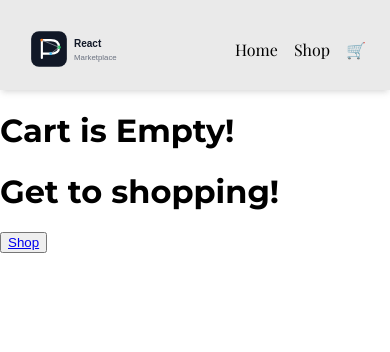
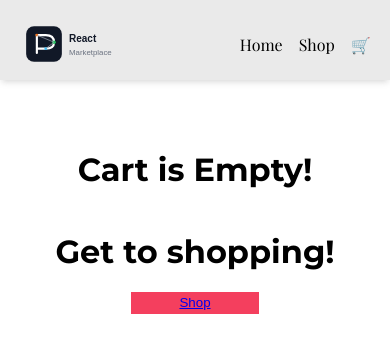
Before and after one commit to NedimM24/react-marketplace, a React (Vite) app: page /cart in a window 390 px wide. Shown: the top 352 px of the page. Built offline with nearby package versions, Linux system fonts and the light colour scheme; a web font is replaced by a local one.

Commit message:
styled empty cart page

```diff
--- a/src/components/CartItem.jsx
+++ b/src/components/CartItem.jsx
@@ -12,6 +12,7 @@ export function CartItem({ item, setCart }) {
         }
 
 
+    // Decrease the quantity by 1 and remove it from the array if its 0
     const decrease = () => {
         setCart(prev =>
             prev.map(cartItem =>
@@ -22,6 +23,7 @@ export function CartItem({ item, setCart }) {
             .filter(cartItem => cartItem.quantity > 0)
         )
     }
+
   return (
     <div className={styles.container}>
       <img src={item.image} alt="placeholder image" className={styles.image} />
@@ -36,6 +38,14 @@ export function CartItem({ item, setCart }) {
           <button onClick={decrease} className={styles.quantButtons}>-</button>
           <input type="text"
           value={item.quantity}
+          onChange={(e) => {
+            const value = Number(e.target.value);
+            setCart((prev) =>
+                prev.map((cartItem) =>
+                    cartItem.id === item.id
+                    ?{...cartItem, quantity:value} : cartItem))
+
+          }}
            />
           <button onClick={increase} className={styles.quantButtons}>+</button>
         </div>
--- a/src/components/CartItem.module.css
+++ b/src/components/CartItem.module.css
@@ -1,6 +1,6 @@
 .container {
   display: flex;
-  padding: .5rem;
+  padding: 1rem;
   align-items: center;
   gap: 16px;
   background-color: var(--bg);
@@ -16,6 +16,7 @@
   display: flex;
   flex-direction: column;
   gap: 8px;
+  padding: .1rem;
 }
 
 .text p {
@@ -31,6 +32,7 @@
 .quantButtons{
     border: none;
     background-color: var(--accent);
+    padding: .2rem;
 }
 
 .quantButtons:hover{
--- a/src/components/Navabar.jsx
+++ b/src/components/Navabar.jsx
@@ -1,4 +1,4 @@
-//Basic navebar not styled yet. Currently only here for navigation
+
 import { Link } from "react-router-dom"
 import styles from "./Navbar.module.css"
 import logo from "../assets/logo.svg"
--- a/src/components/Navbar.module.css
+++ b/src/components/Navbar.module.css
@@ -1,7 +1,7 @@
 .container{
     display: flex;
     flex-direction: column;
-    padding: .5rem;
+    padding: .2rem;
     background-color: var(--bg);
     font-family: var(--primary-font);
     box-shadow: 0 4px 6px -2px rgba(128, 128, 128, 0.3);
@@ -15,6 +15,7 @@
 }
 
 .links{
+    position: relative;
     margin-top: .5rem;
     color: black;
     text-decoration: none;
@@ -41,15 +42,15 @@
 }
 
 .count{
+    position: absolute;
+    font-weight: bold;
+    top: -1.4rem;
+    padding: .09rem;
+    right: -0.3rem;
     color: white;
     background-color: red;
-    border-radius: 50%;
+    border-radius: 75%;
+    text-align: center;
+    min-width: .1rem;
+    min-height: .1rem;
 }
-
-.count{
-    transform: scale(0.7) translateY(-60px);
-    text-align: center;
-    font-weight: bolder;
-    font-size: large;
-    padding: .2rem;
-}
--- a/src/components/ProductCard.jsx
+++ b/src/components/ProductCard.jsx
@@ -13,7 +13,9 @@ export function ProductCard({ product, cart, setCart }) {
 
         const existingItem = cart.find(item => item.id === product.id);
 
+        //Preventing the same item from popping up twice in the cart
         if (existingItem) {
+            //Updating quantity of existing object
             setCart(prev =>
             prev.map(item =>
                 item.id === product.id
@@ -22,6 +24,7 @@ export function ProductCard({ product, cart, setCart }) {
             )
             );
         } else {
+            //Add new object to the cart array
             setCart(prev => [...prev, cartItem]);
         }
 
--- a/src/components/ProductCard.module.css
+++ b/src/components/ProductCard.module.css
@@ -43,6 +43,7 @@ input{
     text-align: center;
     border: none;
     background-color: var(--accent);
+    padding: .2rem;
 }
 
 .btn{
@@ -66,7 +67,7 @@ input{
 .userBtn{
     display: flex;
     justify-content: flex-start;
-    gap: .3rem;
+    gap: .4rem;
 
 }
 .title{
--- a/src/pages/Cart.jsx
+++ b/src/pages/Cart.jsx
@@ -9,10 +9,10 @@ export default function Cart() {
 
     if(!cart || cart.length === 0) {
         return(
-            <div>
+            <div className={styles.empty}>
                 <h1>Cart is Empty!</h1>
                 <h1>Get to shopping!</h1>
-                <button><Link className={styles.links} to={'/shop'}>Shop</Link></button>
+                <button className={styles.shopBtn}><Link className={styles.links} to={'/shop'}>Shop</Link></button>
             </div>
         )
     }
--- a/src/pages/Cart.module.css
+++ b/src/pages/Cart.module.css
@@ -8,6 +8,31 @@
   min-width: 0;
   overflow-y: auto;
   padding: 1rem;
+}
+
+.empty{
+  display: flex;
+  flex-direction: column;
+  justify-content: center;
+  align-items: center;
+  padding: 3rem;
+}
+
+.shopBtn{
+    border: none;
+    background-color: var(--accent);
+    padding: .2rem;
+    width: 8rem;
+    text-decoration: none;
+    color: inherit;
+}
+
+.shopBtn:hover{
+    transform: scale(1.05);
+}
+
+.shopBtn:active{
+    transform: scale(1.03);
 }
 
 .right {
@@ -58,4 +83,13 @@
     .total{
         margin-top: 2rem;
     }
+
+    .empty{
+      display: flex;
+      flex-direction: column;
+      justify-content: center;
+      align-items: center;
+      text-align: center;
+      padding: 3rem;
 }
+}
```
